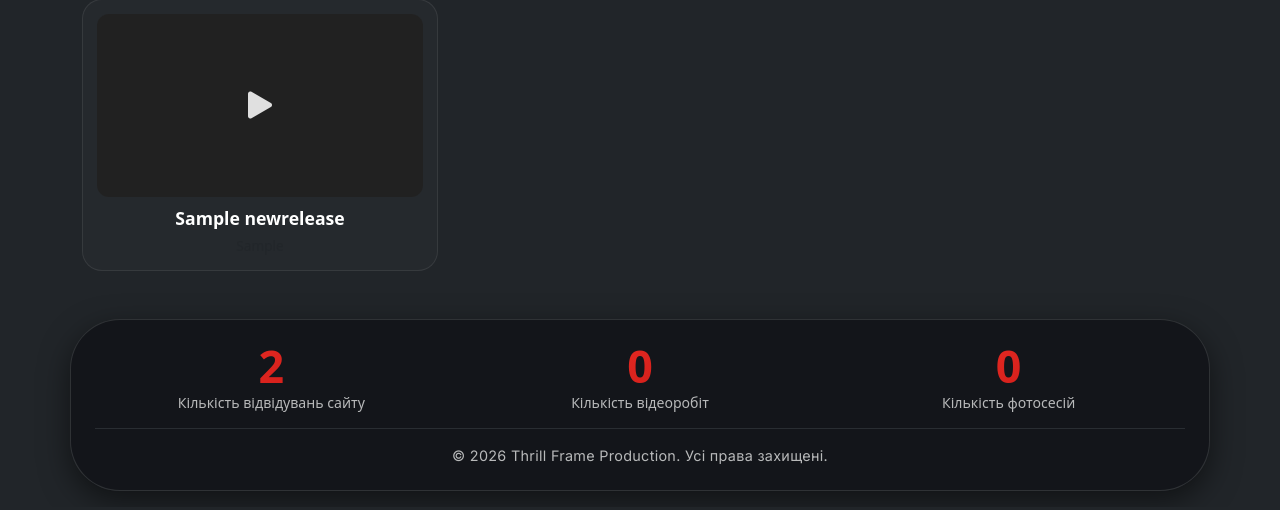
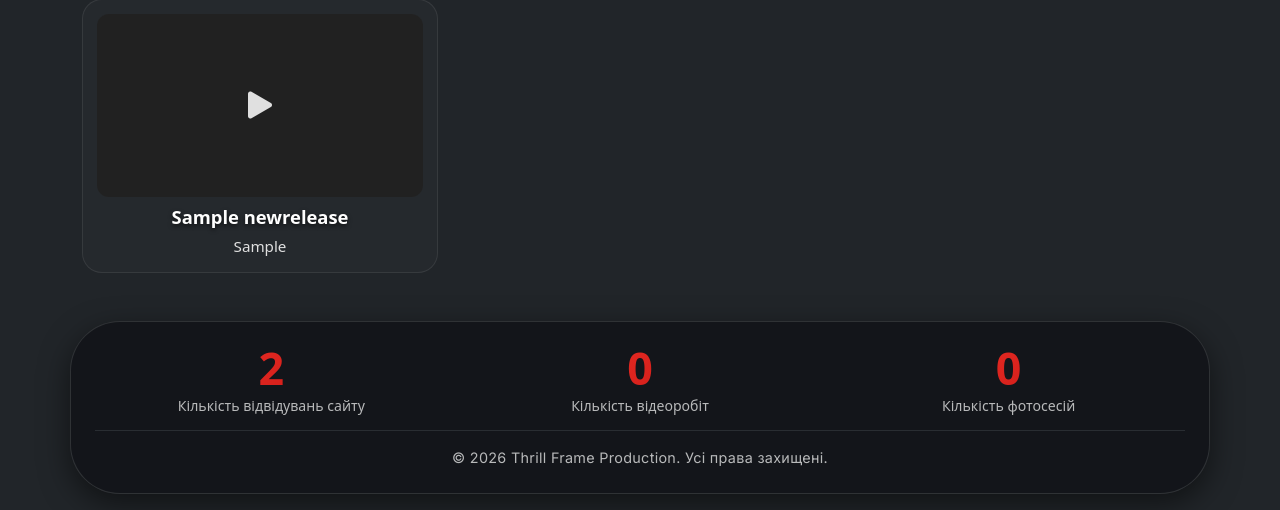
Before and after one commit to Mriinyk/thrill-frame-portfolio, a Django app: page / in a window 1280 px wide. Shown: the part 1351-1861 px from the top of the page. Run offline with Django 5.2, Linux system fonts and the light colour scheme; tables that the repository leaves empty hold one stand-in row (values such as "Sample post").

Commit message:
Fixed the category text style in the new arrivals section.

```diff
--- a/thrill_frame_web_portfolio_servis/thrill_frame_app/static/thrill_frame_app/css/style.css
+++ b/thrill_frame_web_portfolio_servis/thrill_frame_app/static/thrill_frame_app/css/style.css
@@ -521,15 +521,18 @@ body {
 }
 
 .release-title {
-    font-weight: 600;
-    font-size: 1.1rem;
+    font-weight: 700;
+    font-size: 1.15rem;
     color: #ffffff;
-    margin-bottom: 0.25rem;
+    margin-bottom: 0.4rem;
+    line-height: 1.3;
+    text-shadow: 0 2px 4px rgba(0, 0, 0, 0.6);
 }
 
 .release-category {
-    font-size: 0.85rem;
-    color: rgba(255, 255, 255, 0.6);
+    font-size: 0.95rem;
+    font-weight: 500;
+    color: #e0e0e0 !important;
 }
 
 /* Модальне вікно відео на 80% ширини екрана */
```
